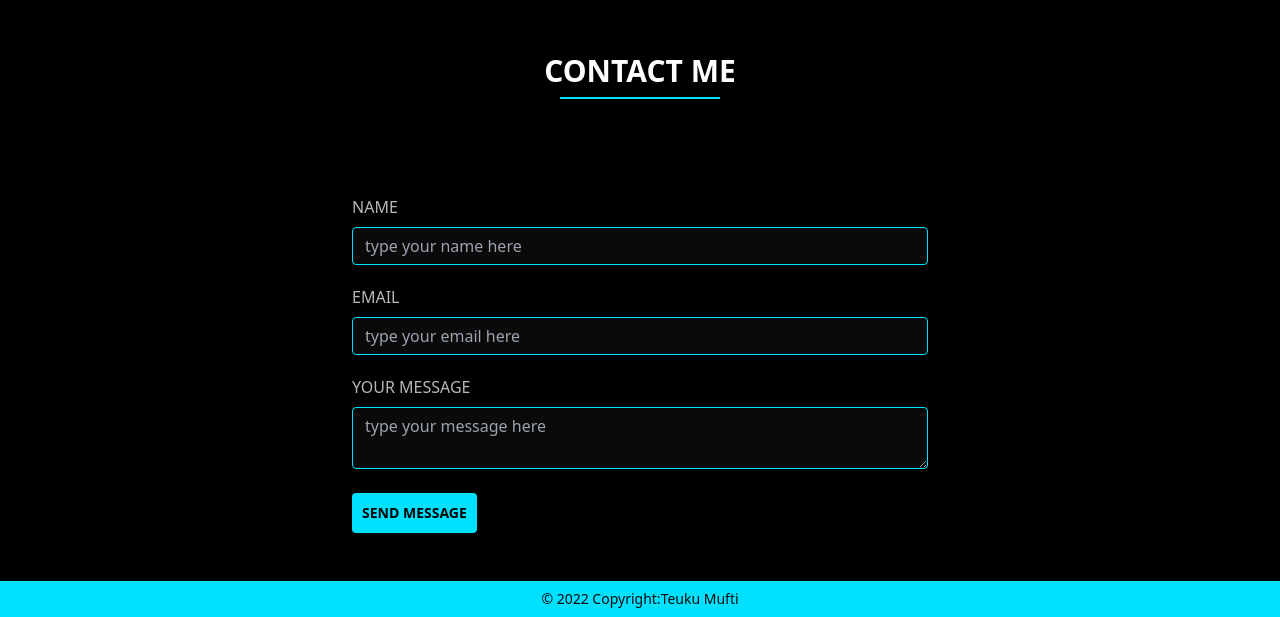
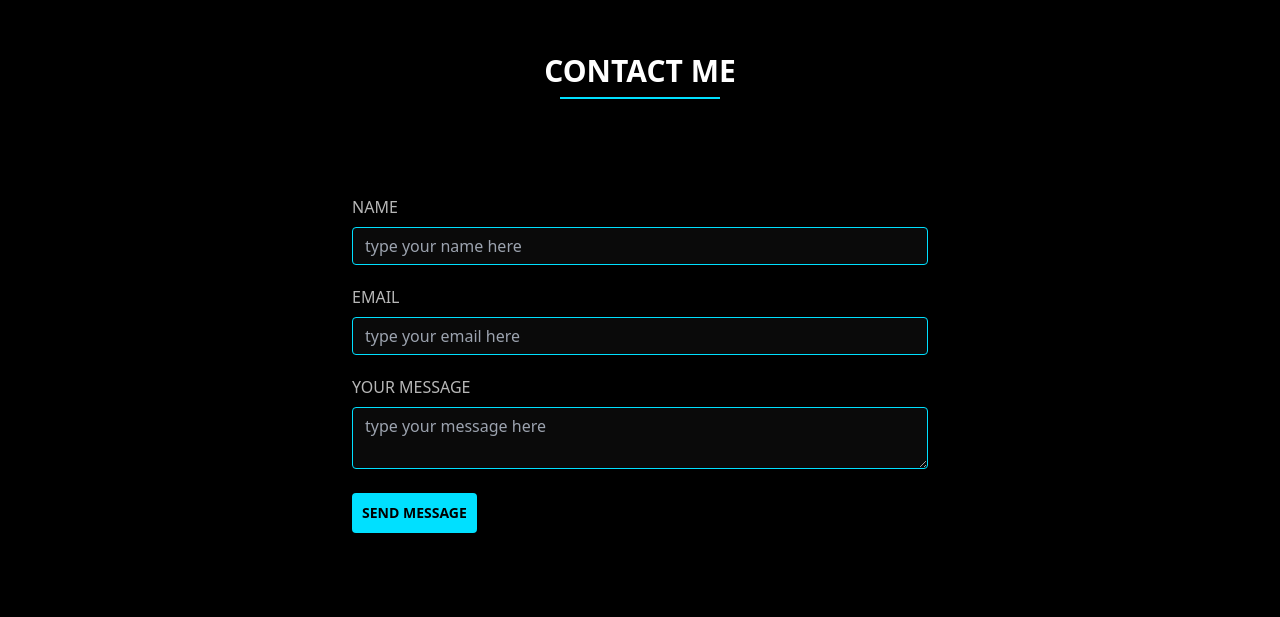
Before and after one commit to teukumufti/web-portfolio, a React (Create React App) app: page / in a window 1280 px wide. Shown: the part 3702-4319 px from the top of the page. After the commit the page ends 4283 px from the top, so only its background shows below. Built offline with nearby package versions, Linux system fonts and the light colour scheme; what tw-elements would draw is missing.

Commit message:
fix page

```diff
--- a/src/pages/Contact.js
+++ b/src/pages/Contact.js
@@ -30,14 +30,6 @@
             SEND MESSAGE
             </button>
         </form>
-
-
-        <footer className="text-center lg:text-left">
-        <div className="text-zinc-100 bg-aqua-100 text-center p-2 text-sm">
-          © 2022 Copyright:
-          <a className="text-gray-800" href="https://www.linkedin.com/in/teukumufti/" target='blank'>Teuku Mufti</a>
-        </div>
-        </footer>
       </div>
     )
 }
```
